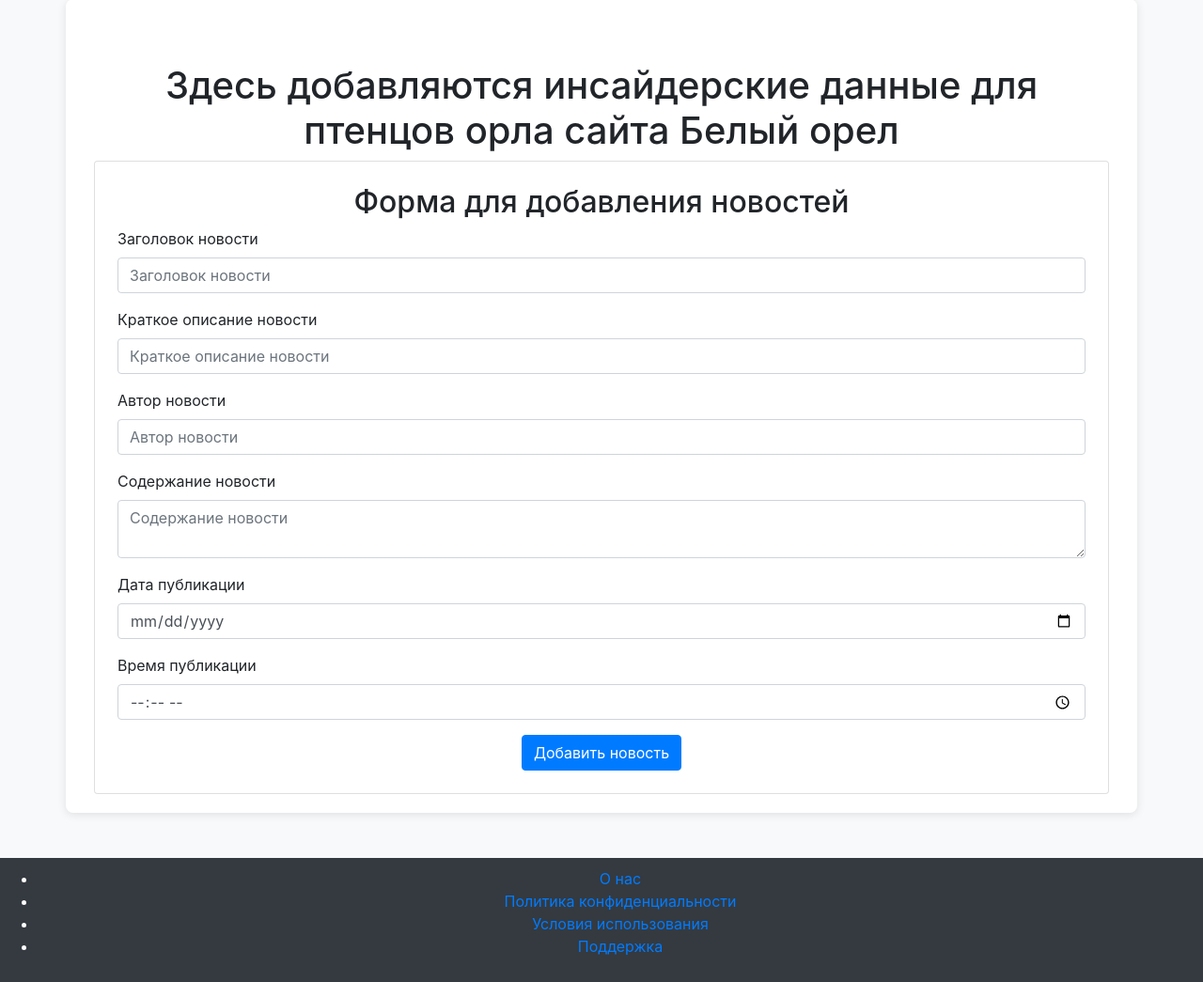
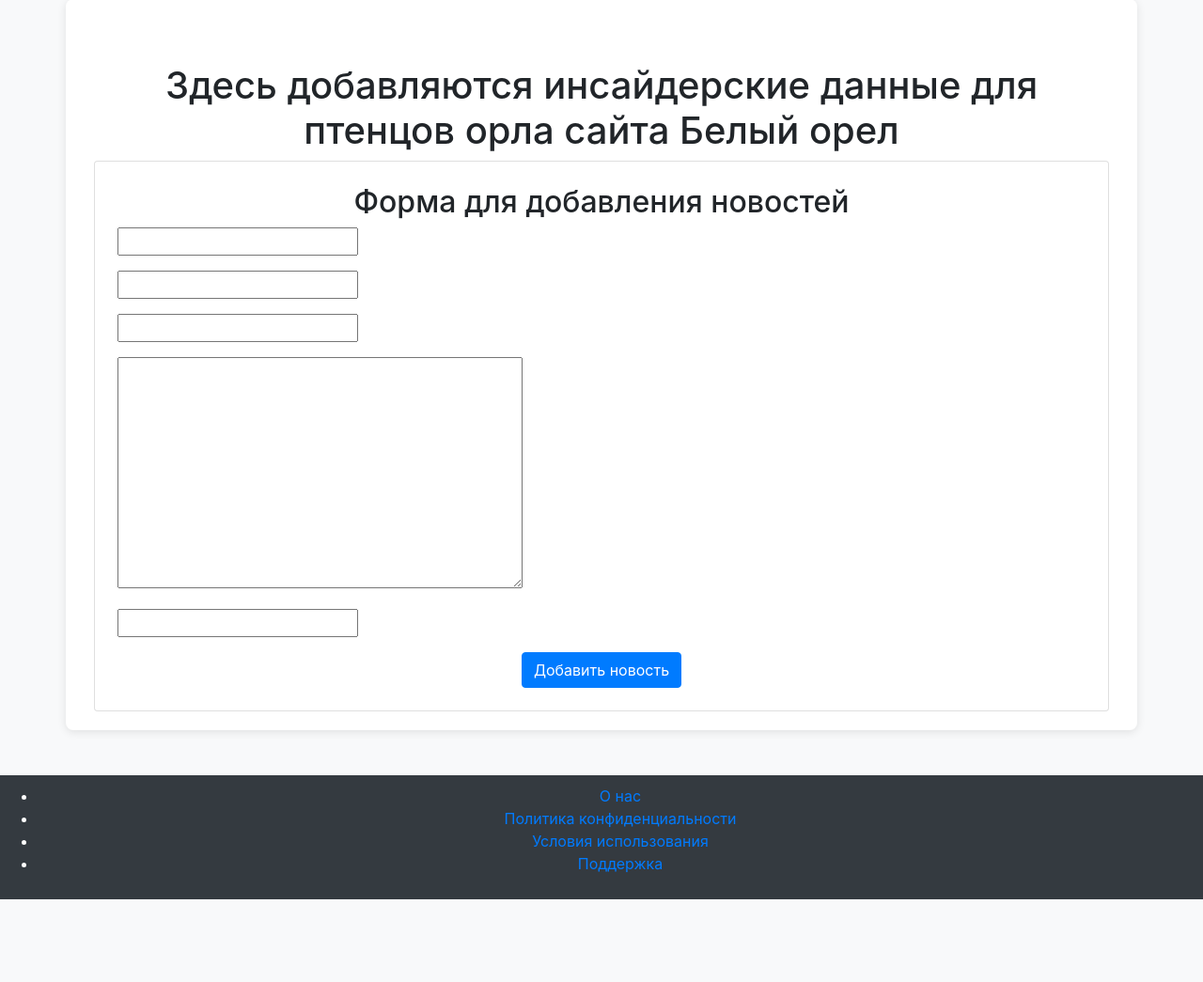
Before and after one commit to AntoScher/L47_DJ01_Z-Django, a Django app: page /test/ in a window 1280 px wide. Shown: the part 311-1356 px from the top of the page at 94% size. After the commit the page ends 1268 px from the top, so only its background shows below. Run offline with Django 5.2, Linux system fonts and the light colour scheme; some libraries are stand-ins or nearby versions.

Commit message:
префинал

```diff
--- /dev/null
+++ b/zeroCoder/data/forms.py
@@ -0,0 +1,17 @@
+from .models import News_post
+from django.forms import ModelForm,TextInput, DateTimeInput, Textarea
+
+class News_postForm(ModelForm):
+	class Meta:
+		model = News_post
+		fields = ['title', 'short_description','autor', 'text', 'pub_date']
+
+
+
+widgets = {
+        'title': TextInput(attrs={'class': 'form-control', 'placeholder': 'Заголовок новости', 'style': 'color: white;'}),
+        'short_description': TextInput(attrs={'class': 'form-control', 'placeholder': 'Краткое описание новости', 'style': 'color: white;'}),
+        'autor': TextInput(attrs={'class': 'form-control', 'placeholder': 'Автор новости', 'style': 'color: white;'}),
+        'text': Textarea(attrs={'class': 'form-control', 'placeholder': 'Содержание новости', 'style': 'color: white;'}),
+        'pub_date': DateTimeInput(attrs={'class': 'form-control', 'placeholder': 'Дата публикации', 'style': 'color: white;'})
+    }
--- a/zeroCoder/data/templates/data/addata.html
+++ b/zeroCoder/data/templates/data/addata.html
@@ -3,7 +3,6 @@
 {% block title %}
     <title>Contacts of my project </title>
 {% endblock %}
-
 {% block content %}
     <div class="container mt-5">
         <h1 class="text-center">Здесь добавляются инсайдерские данные для {{caption2}} сайта {{caption1}}</h1>
@@ -12,29 +11,24 @@
             <form method="post">
                 {% csrf_token %}
                 <div class="mb-3">
-                    <label for="newsTitle" class="form-label">Заголовок новости</label>
-                    <input type="text" class="form-control" id="newsTitle" placeholder="Заголовок новости">
+                         {{form.title}}
                 </div>
                 <div class="mb-3">
-                    <label for="newsDescription" class="form-label">Краткое описание новости</label>
-                    <input type="text" class="form-control" id="newsDescription" placeholder="Краткое описание новости">
+                     {{form.short_description}}
                 </div>
                 <div class="mb-3">
-                    <label for="newsAuthor" class="form-label">Автор новости</label>
-                    <input type="text" class="form-control" id="newsAuthor" placeholder="Автор новости">
+                    {{form.autor}}
                 </div>
                 <div class="mb-3">
-                    <label for="newsContent" class="form-label">Содержание новости</label>
-                    <textarea class="form-control" id="newsContent" placeholder="Содержание новости"></textarea>
+                    {{form.text}}
                 </div>
                 <div class="mb-3">
-                    <label for="publicationDate" class="form-label">Дата публикации</label>
-                    <input type="date" class="form-control" id="publicationDate">
+                    {{form.pub_date}}
                 </div>
-                <div class="mb-3">
+                <!--<div class="mb-3">
                     <label for="publicationTime" class="form-label">Время публикации</label>
                     <input type="time" class="form-control" id="publicationTime">
-                </div>
+                </div>-->
                 <div class="text-center">
                     <button type="submit" class="btn btn-primary">Добавить новость</button>
                 </div>
--- a/zeroCoder/data/views.py
+++ b/zeroCoder/data/views.py
@@ -1,9 +1,12 @@
 from django.shortcuts import render
 from .models import News_post
-
+from .forms import News_postForm
 
 def data_view(request):
     news = News_post.objects.all()  # получить все новости из базы данных
     return render(request, 'data/data.html', {'caption1':"Белый орел",'news': news})
 def ad_data(request):
-    return render(request, 'data/addata.html', {'caption1':"Белый орел",'caption2':"птенцов орла"})
+    form=News_postForm(request.POST or None)
+    if form.is_valid():
+        form.save()
+    return render(request, 'data/addata.html', {'caption1':"Белый орел",'caption2':"птенцов орла",'form': form})
```
